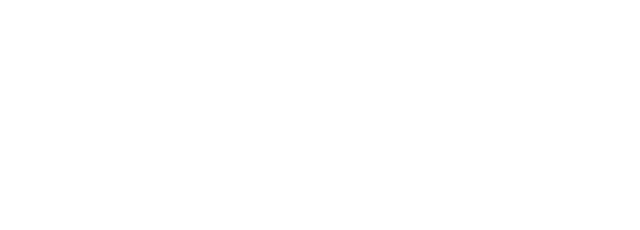
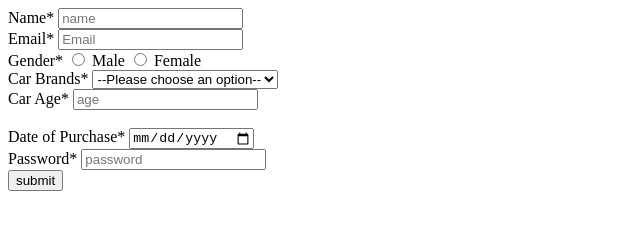
Before and after one commit to acciojob/car-insurance-form-Akash-Hajare, a website: page main.html in a window 1280 px wide. Shown: the whole page, without its empty margins (0-640 px from the left). Drawn offline with Linux system fonts and the light colour scheme.

Commit message:
created a submission

```diff
--- a/main.html
+++ b/main.html
@@ -8,6 +8,42 @@
 
 <body>
 	<!-- the entire body must be written by student -->
+	<form method="post">
+		<label for="name">Name*</label>
+		<input type="text" id="name" placeholder="name" required><br>
+
+		<label for="email">Email*</label>
+		<input type="email"id="email" placeholder="Email" required><br>
+
+		<label for="gender">Gender*</label>
+		<input type="radio" name="gender" id="gender_m" required>
+		<label for="gender_m">Male</label>
+		<input type="radio" name="gender" id="gender_f" required>
+        <label for="gender_f">Female</label><br>
+
+		<label for="cars">Car Brands*</label>
+          <select name="" id="cars" required>
+			  <option value="" disabled selected>--Please choose an option--</option>
+			  <option value="bmw">BMW</option>
+			  <option value="audi">Audi</option>
+			  <option value="Mercedez">Mercedez</option>
+		  </select><br>
+
+		<label for="carage">Car Age*</label>
+		<input type="number" id="carage" placeholder="age" required><br>
+         <br>
+		<label for="dop">Date of Purchase*</label>
+		<input type="date" id="dop" required><br>
+
+		<label for="password">Password*</label>
+		<input type="password" name="password" id="password" placeholder="password" required>
+<br>
+		<button type="submit">submit</button>
+
+
+
+
+	</form>
     <script type="text/javascript" src="./script.js">
 </script>
 
```
